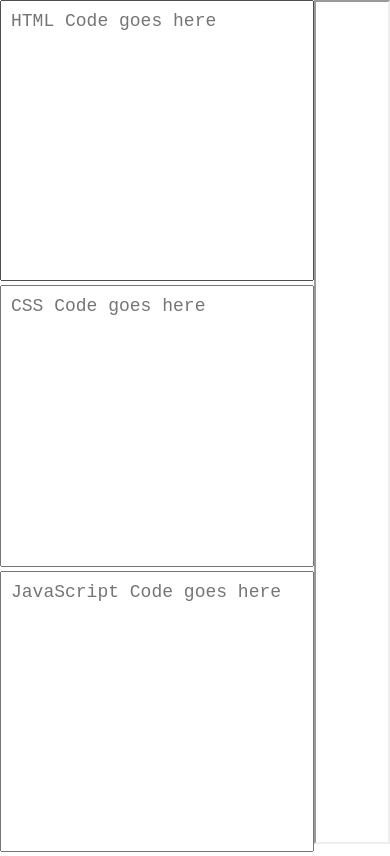
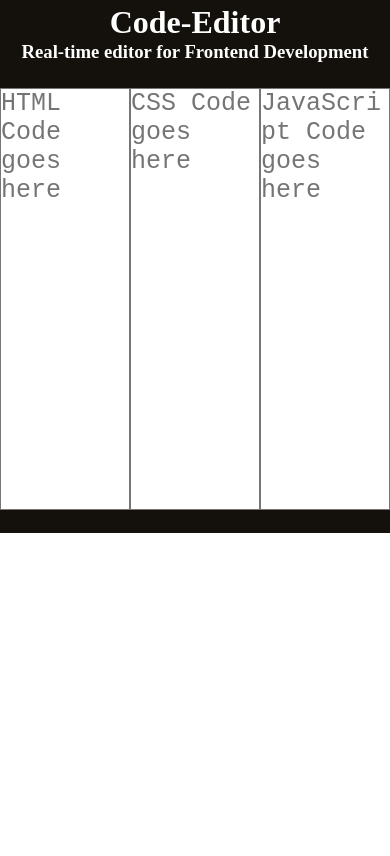
Before and after one commit to aditee-singh/CodeEditor, a plain HTML site: page index.html in a window 390 px wide. Drawn offline with Linux system fonts and the light colour scheme.

Commit message:
Fixed CSS and added responsiveness

```diff
--- a/css/style.css
+++ b/css/style.css
@@ -4,26 +4,69 @@
     box-sizing: border-box;
 }
 body {
-    height: 100vh;
-    display: flex;
+    background-color: rgb(20, 17, 12);
+	position: fixed;
+	height: 100%;
+    width: 100%;
 }
-code-area{
+#header{
+    margin-top: 1%;
+	width: 100%;
+	height:80px;
+    background-color: rgb(20, 17, 12);
+    color: white;
+	position: relative;
+	text-align: center;
+}
+.code{
+	display: flex;
+	margin-top:1%;
+}
+.code-area{
     display: flex;
     flex-direction: column;
-    border-right: 1px solid #555;
+    height: 100vh;
+    width: 40%;
+    margin-right: 12px;
+
 }
 .code-area textarea{
-    resize: none;
-    outline: none;
-    width: 100%;
-    height: 33.33%;
-    font-size: 18px;
-    padding: 10px;
+    flex:1;
+	resize: none;
+	outline: none;
+	height: 80vh;
+	font-size: 25px;
+	background-color: #fff;
+    color:rgb(20, 17, 17);
 }
-.preview-area{
-    width: 48%;
+#preview-window{
+    background-color: #fff;
+	outline: none;
+    flex: 1;
+    height:100vh ;
+    width: 800px !important;
+    margin-right: 10px;
+
 }
-.preview-area iframe{
-    width: 100%;
-    height:100%;
+@media(max-width:768px){
+	.code{
+		flex-direction: column;
+	}
+	.code-area{
+		width: 100%;
+		flex-direction: row;
+		height: 55vh;
+	}
+	.code-area textarea{
+		height: 50vh;
+	}
+	#preview-window{
+		margin-top: 60px;
+		width: 100%;
+		outline: none;
+		position: absolute;
+		top: 56vh;
+		border: 0;
+		height: 100vh;
+	}
 }
--- a/index.html
+++ b/index.html
@@ -1,10 +1,16 @@
 <!DOCTYPE html>
 <html>
     <head>
+        <meta content="width=device-width, initial-scale=1" name="viewport" />
         <link rel="stylesheet" href="css/style.css">
         <title>Code-Editor</title>
     </head>
     <body>
+        <div id="header">
+            <h1>Code-Editor</h1>
+            <h3>Real-time editor for Frontend Development</h3>
+        </div>
+        <div class="code">
             <div class="code-area">
                 <textarea id="HtmlCode" placeholder="HTML Code goes here" oninput="showPreview()"></textarea>
                 <textarea id="CssCode" placeholder="CSS Code goes here" oninput="showPreview()"></textarea>
@@ -13,6 +19,7 @@
             <div class="preview-area">
                 <iframe id="preview-window"></iframe>
             </div>
+        </div>
         <script src="js/script.js"></script>
     </body>
 </html>
```
Lines whose indentation alone changed are shown as unchanged.
